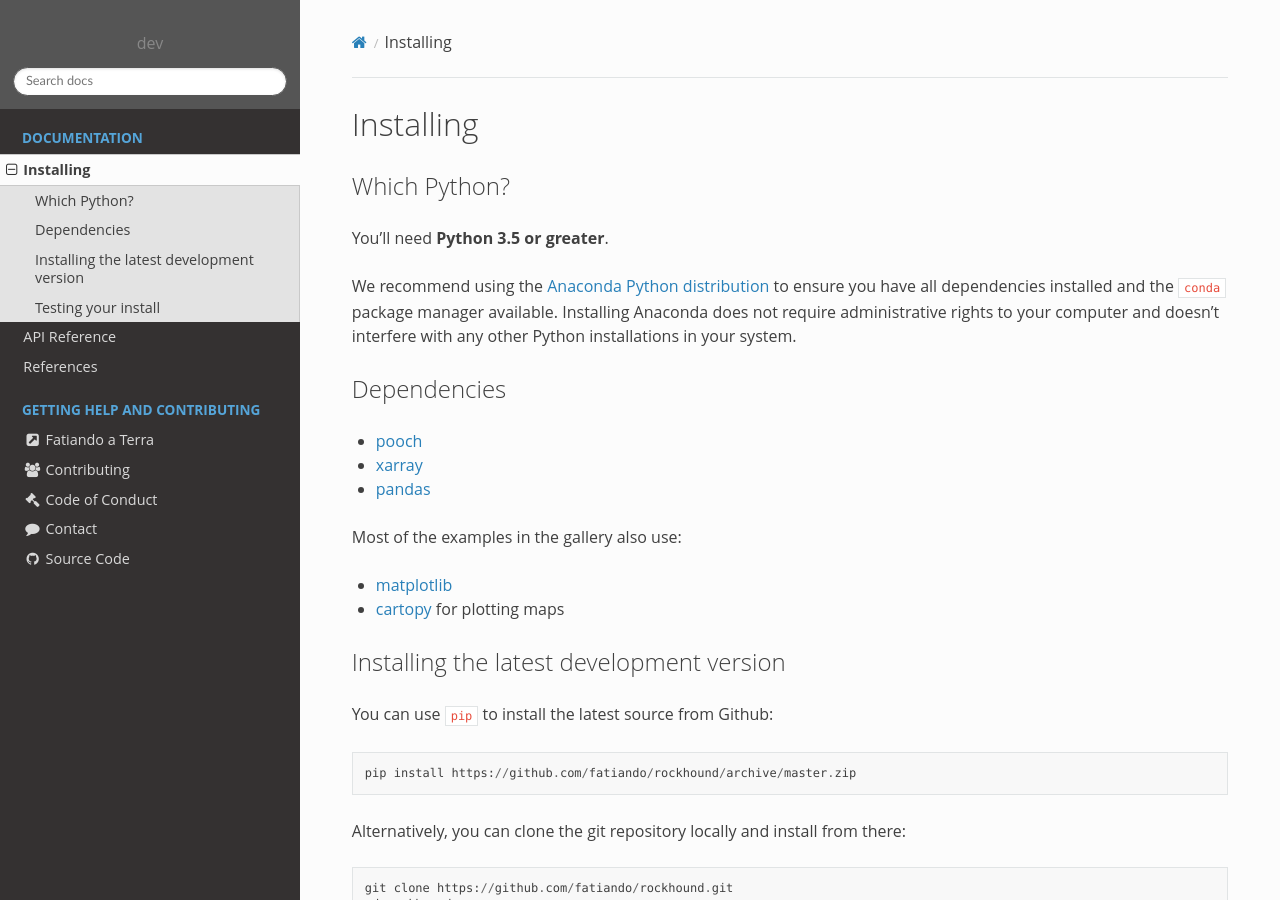
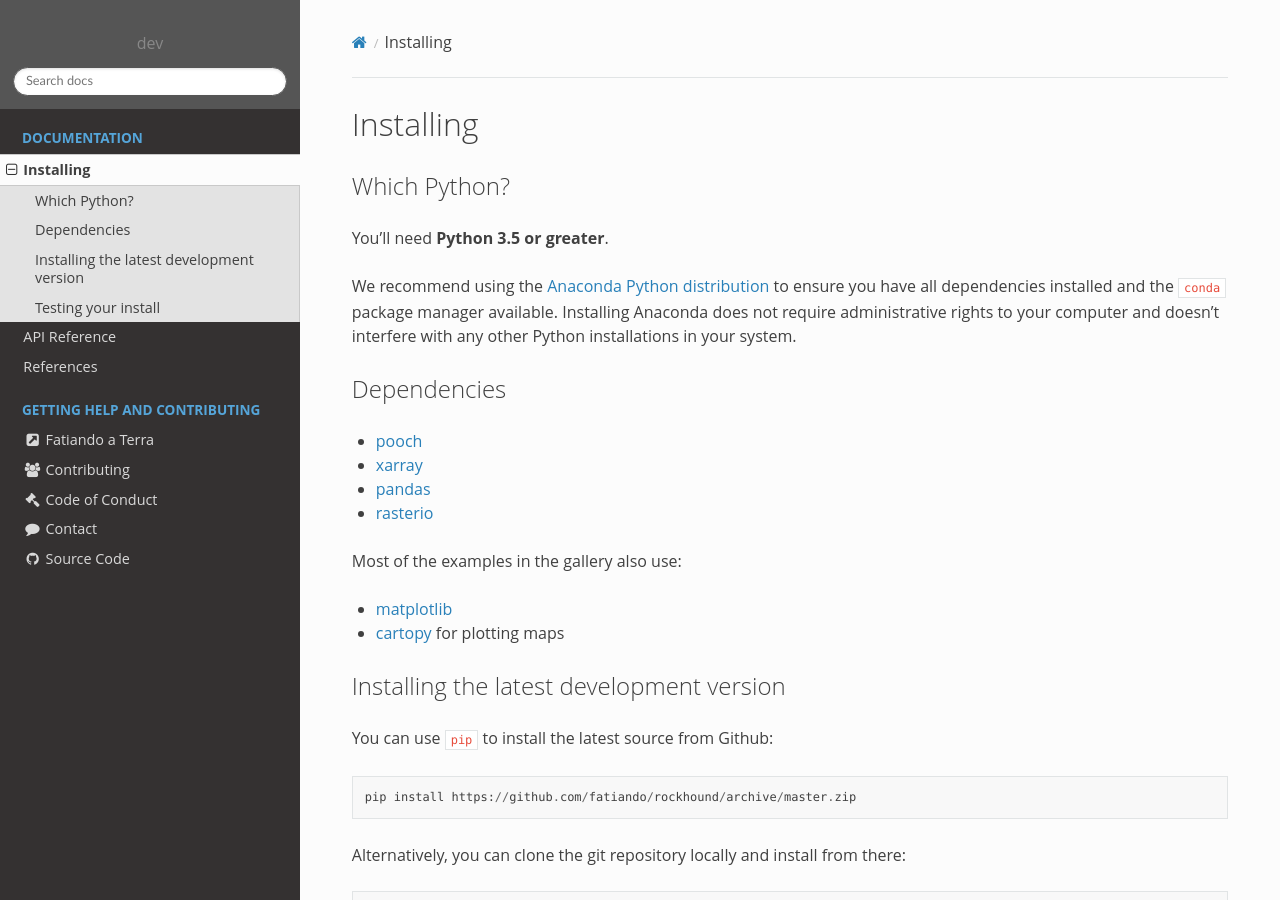
Before and after one commit to fatiando/rockhound, a Sphinx documentation site: the page built from doc/install.rst, in a window 1280 px wide and 900 px high. Built offline with Sphinx 7.4.7 and the Read the Docs theme 2.0.0, drawn with Linux system fonts in a browser that asks for light colours; pages that are not in the unit, such as notebooks, are missing from menus; comment, search, counter and statistics services are not loaded.

Commit message:
Add rasterio as dependency

```diff
--- a/doc/install.rst
+++ b/doc/install.rst
@@ -22,6 +22,7 @@ Dependencies
 * `pooch <http://www.fatiando.org/pooch/>`__
 * `xarray <https://xarray.pydata.org/>`__
 * `pandas <https://pandas.pydata.org>`__
+* `rasterio <https://rasterio.readthedocs.io>`__
 
 Most of the examples in the :ref:`gallery` also use:
 
--- a/requirements.txt
+++ b/requirements.txt
@@ -1,3 +1,4 @@
 pooch
 xarray
 pandas
+rasterio
```
